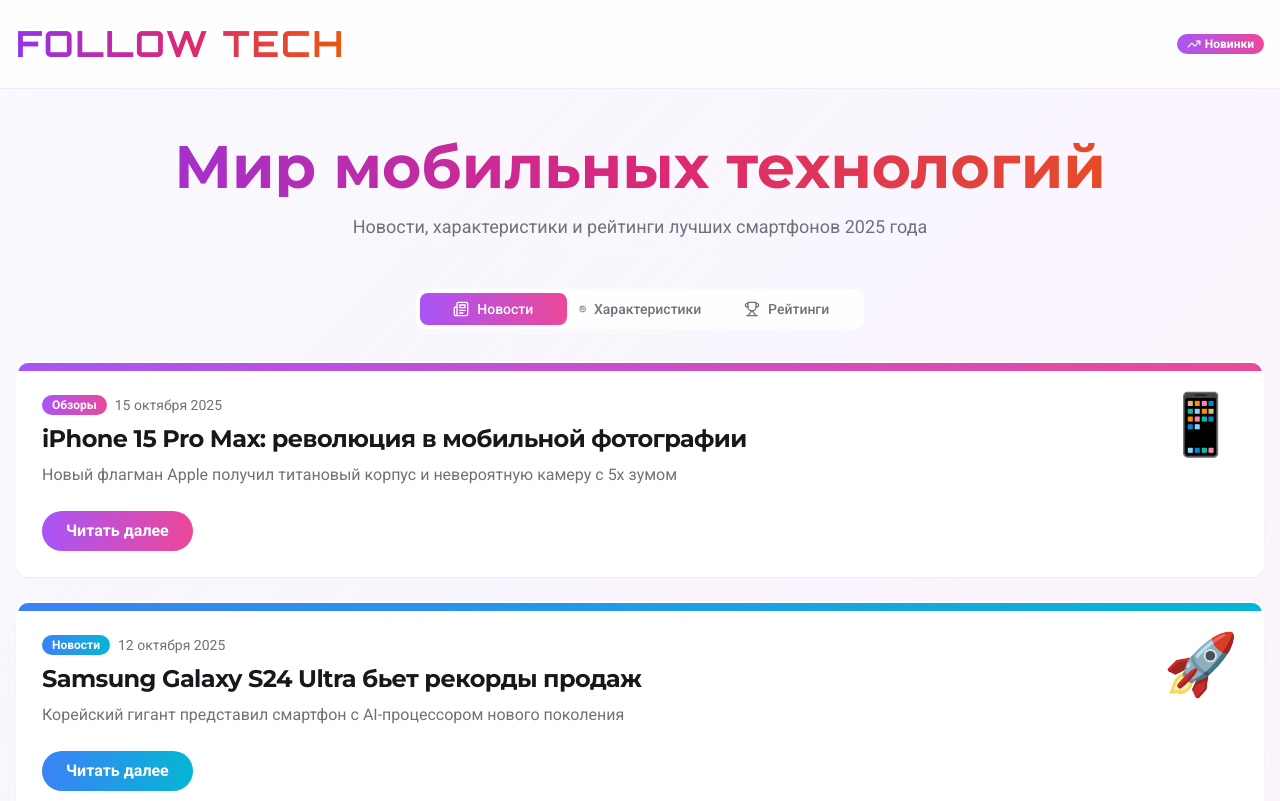
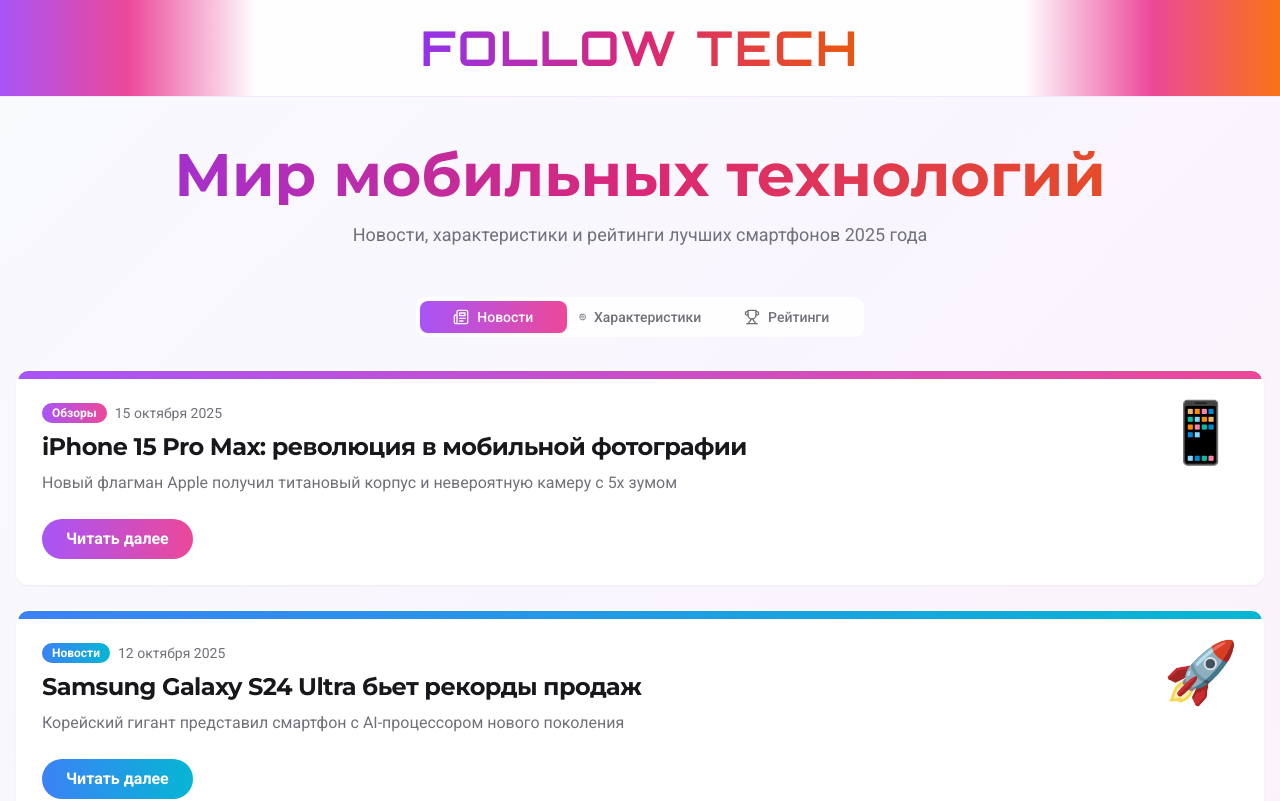
Before and after one commit to pr-poehali-dev/phone-info-portal, a React (Vite) app: page / in a window 1280 px wide. Shown: the top 801 px of the page. Built offline with nearby package versions, Linux system fonts and the light colour scheme.

Commit message:
Улучшение верхней панели сайта

```diff
--- a/src/pages/Index.tsx
+++ b/src/pages/Index.tsx
@@ -102,18 +102,14 @@ const Index = () => {
 
   return (
     <div className="min-h-screen bg-gradient-to-br from-slate-50 via-purple-50 to-pink-50">
-      <header className="bg-white/80 backdrop-blur-lg border-b border-purple-100 sticky top-0 z-50">
-        <div className="container mx-auto px-4 py-6">
-          <div className="flex items-center justify-between">
-            <h1 className="text-3xl md:text-4xl font-bold bg-gradient-to-r from-purple-600 via-pink-600 to-orange-600 bg-clip-text text-transparent font-orbitron tracking-wider">
+      <header className="bg-white/80 backdrop-blur-lg border-b border-purple-100 sticky top-0 z-50 relative overflow-hidden">
+        <div className="absolute left-0 top-0 bottom-0 w-32 md:w-64 bg-gradient-to-r from-purple-500 via-pink-500 to-transparent"></div>
+        <div className="absolute right-0 top-0 bottom-0 w-32 md:w-64 bg-gradient-to-l from-orange-500 via-pink-500 to-transparent"></div>
+        <div className="container mx-auto px-4 py-6 relative z-10">
+          <div className="flex items-center justify-center">
+            <h1 className="text-3xl md:text-5xl font-bold bg-gradient-to-r from-purple-600 via-pink-600 to-orange-600 bg-clip-text text-transparent font-orbitron tracking-wider">
               FOLLOW TECH
             </h1>
-            <div className="flex gap-2">
-              <Badge variant="secondary" className="bg-gradient-to-r from-purple-500 to-pink-500 text-white border-0">
-                <Icon name="TrendingUp" size={14} className="mr-1" />
-                Новинки
-              </Badge>
-            </div>
           </div>
         </div>
       </header>
```
